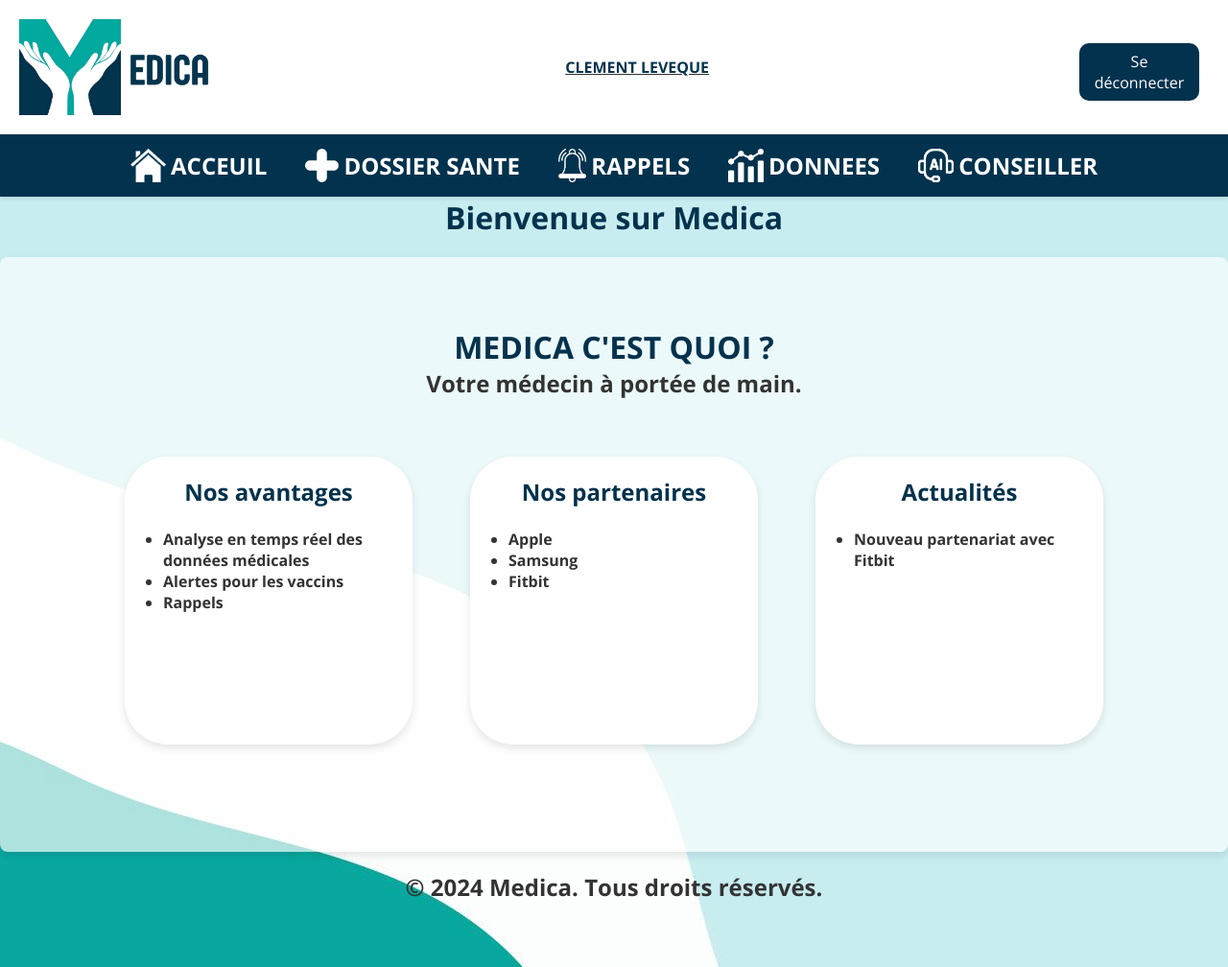
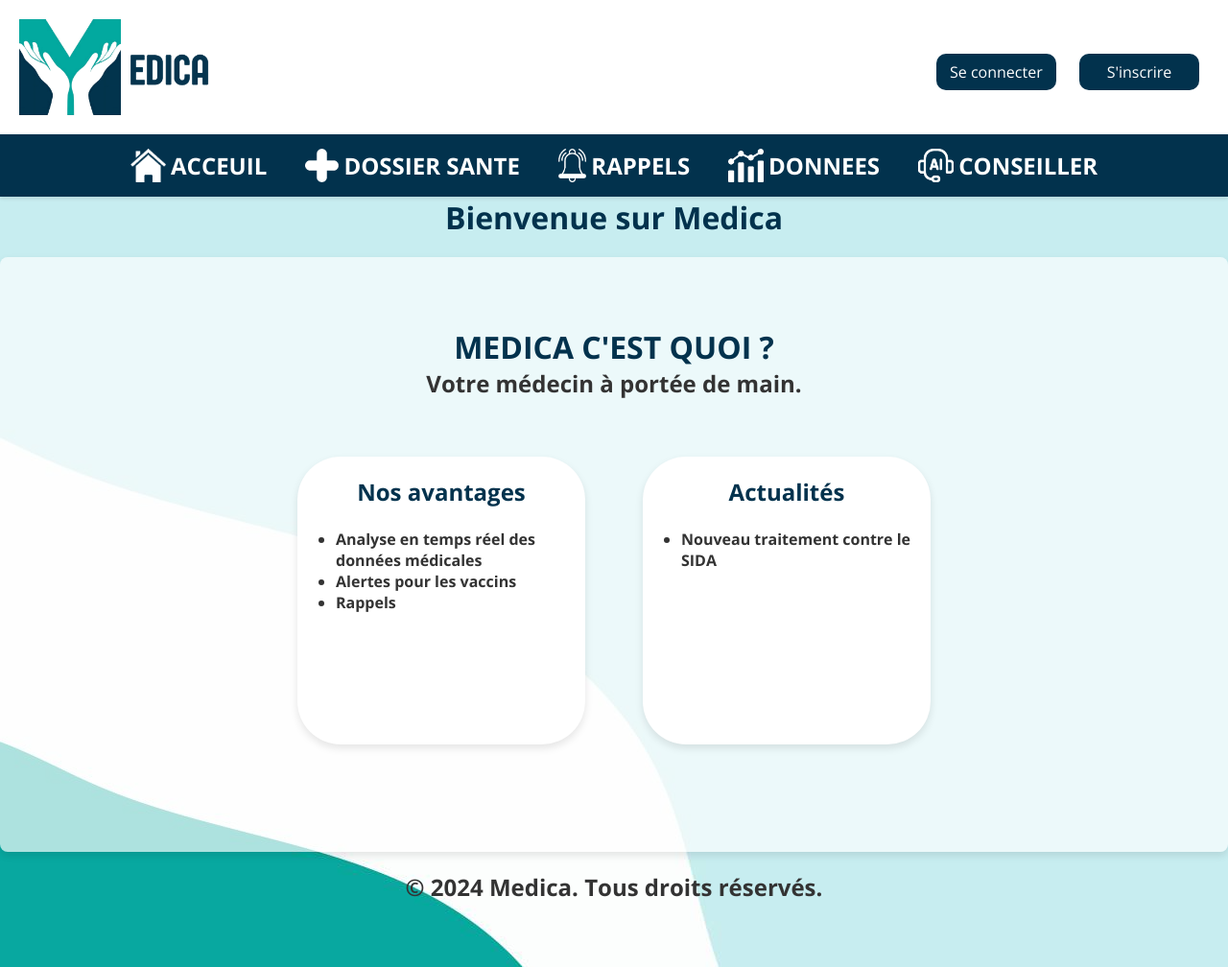
Before and after one commit to Paul-Passeron/ChallengeEntreprendre, a Flask app: page / in a window 1280 px wide. Shown: the whole page at 96% size. Run offline with Flask 3, Linux system fonts and the light colour scheme.

Commit message:
fixed index

```diff
--- a/src/templates/index.html
+++ b/src/templates/index.html
@@ -21,17 +21,9 @@
         </ul>
       </div>
       <div class="bubble">
-        <h2>Nos partenaires</h2> <br>
-        <ul>
-          <li>Apple</li>
-          <li>Samsung</li>
-          <li>Fitbit</li>
-        </ul>
-      </div>
-      <div class="bubble">
         <h2>Actualités</h2> <br>
         <ul>
-          <li>Nouveau partenariat avec Fitbit</li>
+          <li>Nouveau traitement contre le SIDA</li>
         </ul>
       </div>
     </div>
```
